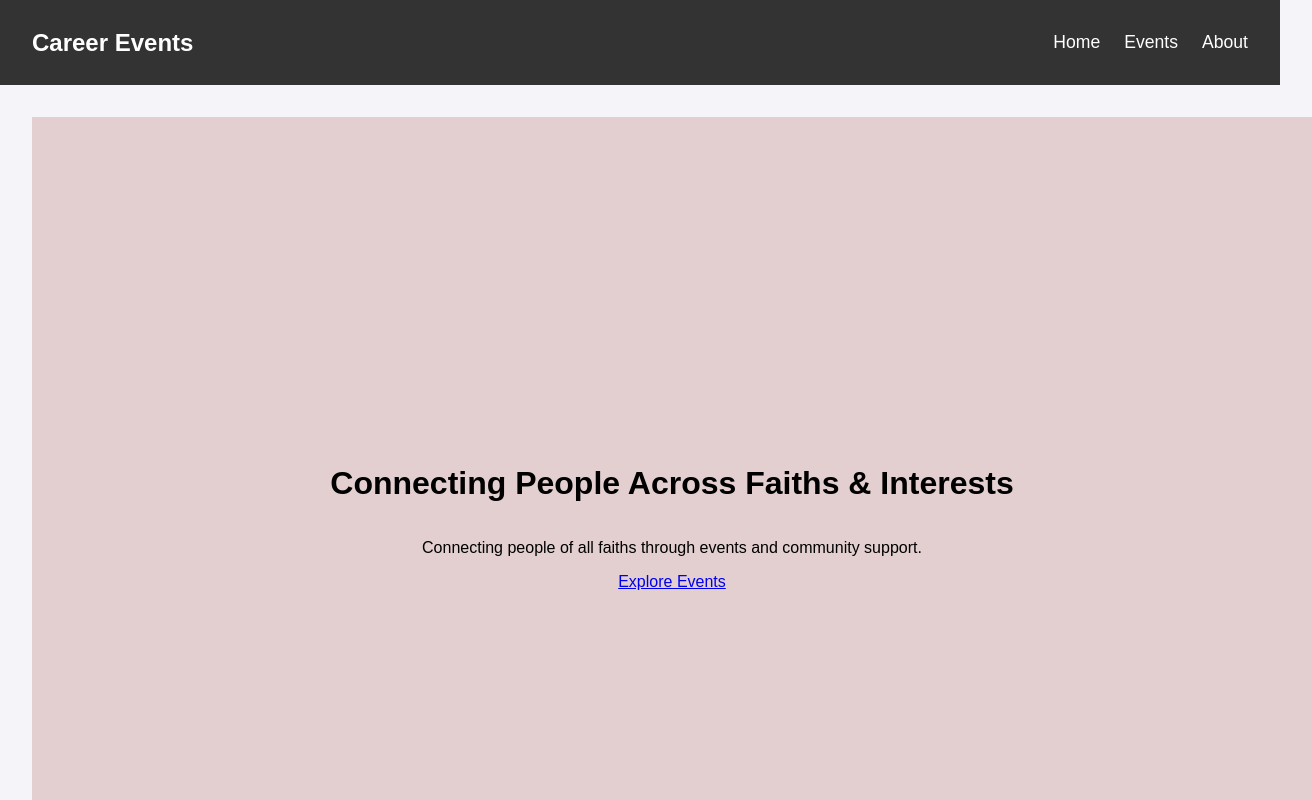
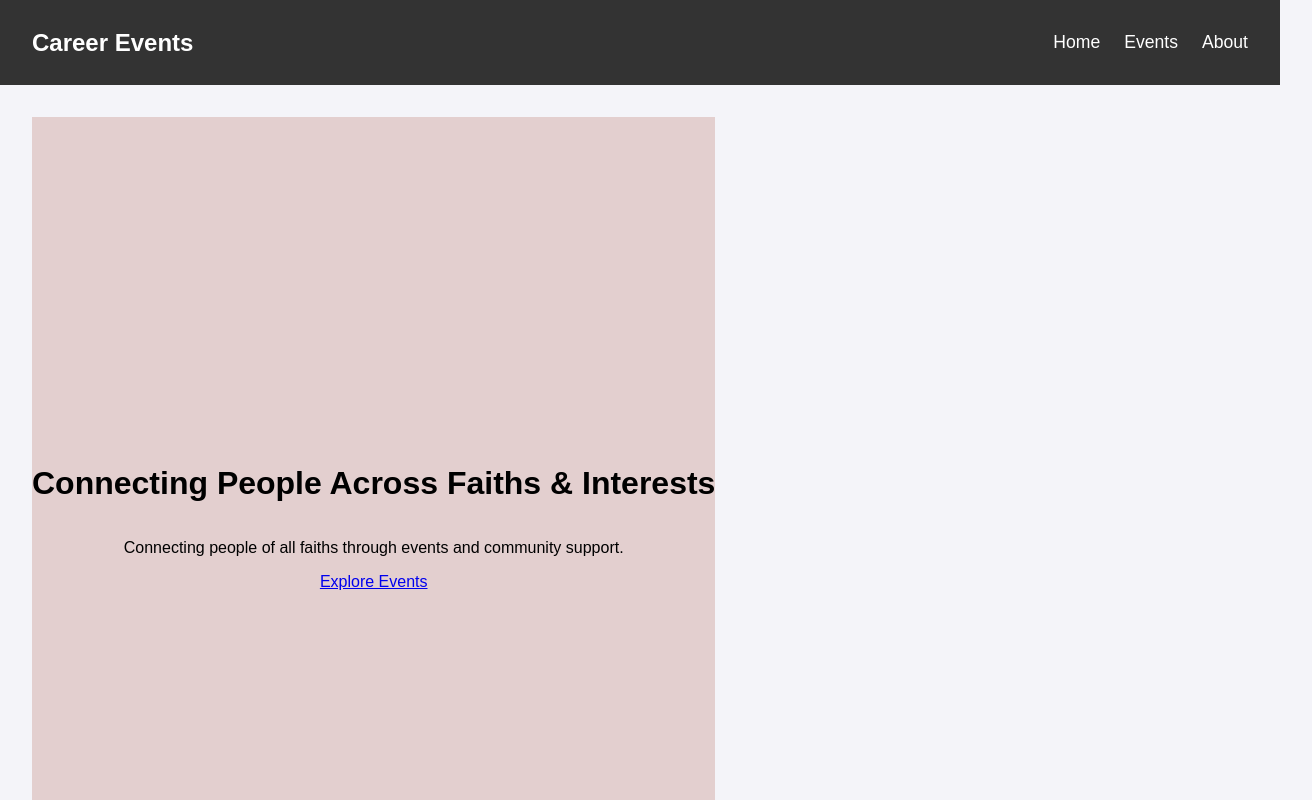
Before and after one commit to saravananbala410/Career-Events, a React (Create React App) app: page / in a window 1280 px wide. Shown: the top 800 px of the page, 1312 px wide, since content can reach past the window. Built offline with nearby package versions, Linux system fonts and the light colour scheme.

Commit message:
Update Home.css

```diff
--- a/src/pages/Home.css
+++ b/src/pages/Home.css
@@ -12,12 +12,12 @@
 
 .home {
     background: #e3cfcf;
-    height: 100vh; /* Full height of the viewport */
-    width: 100vw;  /* Full width of the viewport */
+    height: 100vh;
+    position: absolute;
     display: flex;
     flex-direction: column;
     justify-content: center;
-    align-items: center; /* Center items both vertically and horizontally */
+    align-items: center;
 }
   .event-image {
     width: 100%;
```
